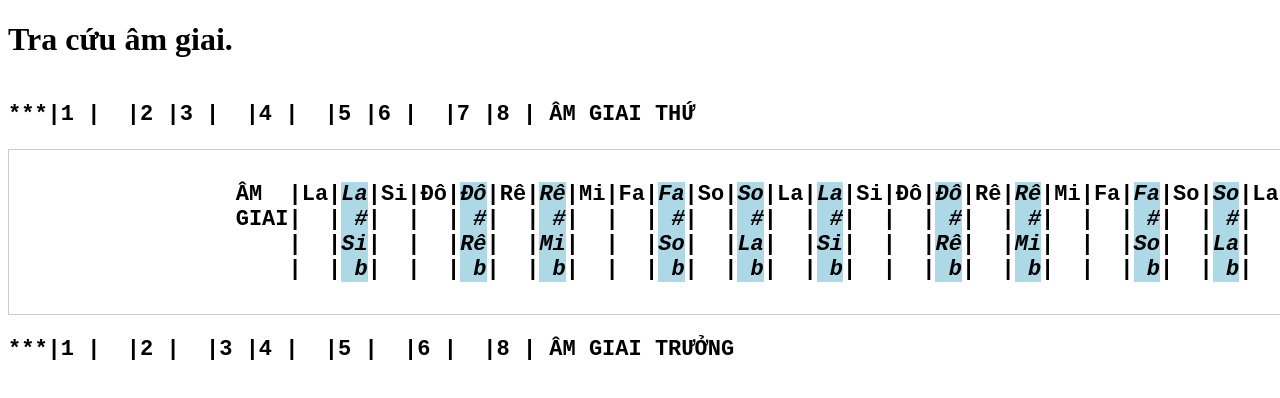
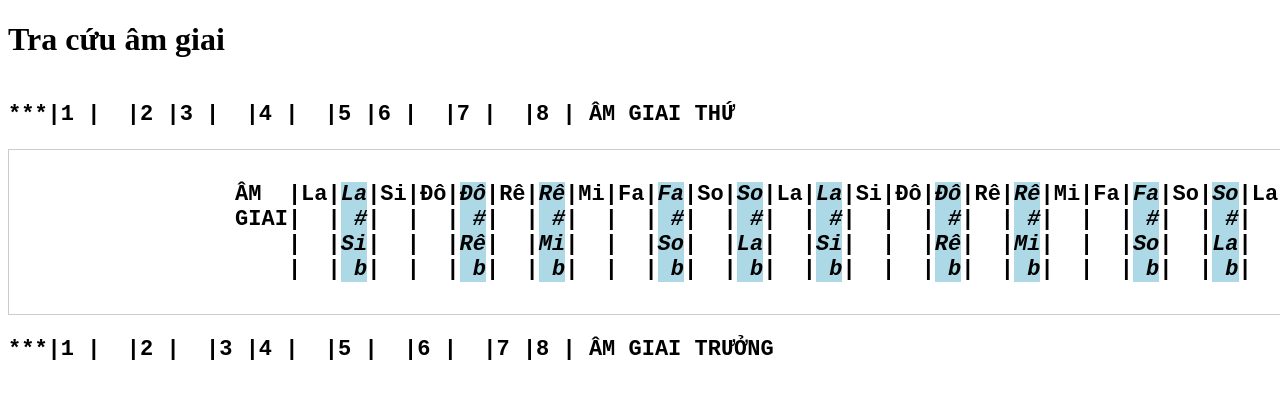
Before and after one commit to HoangLong23f3g2/tracuuamgiai, a plain HTML site: page index.html in a window 1280 px wide. Drawn offline with Linux system fonts and the light colour scheme.

Commit message:
Update index.html
444

```diff
--- a/index.html
+++ b/index.html
@@ -25,21 +25,21 @@
 </head>
 <body onload="scrollToMiddle()">
 
-    <h1>Tra cứu âm giai.</h1>
+    <h1>Tra cứu âm giai</h1>
 
     <div>
-        <p class="long-text"><b>***|1 |  |2 |3 |  |4 |  |5 |6 |  |7 |8 | ÂM GIAI THỨ</b></p>
+        <p class="long-text"><b>***|1 |  |2 |3 |  |4 |  |5 |6 |  |7 |  |8 | ÂM GIAI THỨ</b></p>
     </div>
 
     <div class="scroll-container scrollBox">
-        <p class="long-text"><b>                                                ÂM  |La|<span style="font-style: italic; background-color: lightblue;">La</span>|Si|Đô|<span style="font-style: italic; background-color: lightblue;">Đô</span>|Rê|<span style="font-style: italic; background-color: lightblue;">Rê</span>|Mi|Fa|<span style="font-style: italic; background-color: lightblue;">Fa</span>|So|<span style="font-style: italic; background-color: lightblue;">So</span>|La|<span style="font-style: italic; background-color: lightblue;">La</span>|Si|Đô|<span style="font-style: italic; background-color: lightblue;">Đô</span>|Rê|<span style="font-style: italic; background-color: lightblue;">Rê</span>|Mi|Fa|<span style="font-style: italic; background-color: lightblue;">Fa</span>|So|<span style="font-style: italic; background-color: lightblue;">So</span>|La|
-                                                GIAI|  |<span style="font-style: italic; background-color: lightblue;"> #</span>|  |  |<span style="font-style: italic; background-color: lightblue;"> #</span>|  |<span style="font-style: italic; background-color: lightblue;"> #</span>|  |  |<span style="font-style: italic; background-color: lightblue;"> #</span>|  |<span style="font-style: italic; background-color: lightblue;"> #</span>|  |<span style="font-style: italic; background-color: lightblue;"> #</span>|  |  |<span style="font-style: italic; background-color: lightblue;"> #</span>|  |<span style="font-style: italic; background-color: lightblue;"> #</span>|  |  |<span style="font-style: italic; background-color: lightblue;"> #</span>|  |<span style="font-style: italic; background-color: lightblue;"> #</span>|  |
-                                                    |  |<span style="font-style: italic; background-color: lightblue;">Si</span>|  |  |<span style="font-style: italic; background-color: lightblue;">Rê</span>|  |<span style="font-style: italic; background-color: lightblue;">Mi</span>|  |  |<span style="font-style: italic; background-color: lightblue;">So</span>|  |<span style="font-style: italic; background-color: lightblue;">La</span>|  |<span style="font-style: italic; background-color: lightblue;">Si</span>|  |  |<span style="font-style: italic; background-color: lightblue;">Rê</span>|  |<span style="font-style: italic; background-color: lightblue;">Mi</span>|  |  |<span style="font-style: italic; background-color: lightblue;">So</span>|  |<span style="font-style: italic; background-color: lightblue;">La</span>|  |
-                                                    |  |<span style="font-style: italic; background-color: lightblue;"> b</span>|  |  |<span style="font-style: italic; background-color: lightblue;"> b</span>|  |<span style="font-style: italic; background-color: lightblue;"> b</span>|  |  |<span style="font-style: italic; background-color: lightblue;"> b</span>|  |<span style="font-style: italic; background-color: lightblue;"> b</span>|  |<span style="font-style: italic; background-color: lightblue;"> b</span>|  |  |<span style="font-style: italic; background-color: lightblue;"> b</span>|  |<span style="font-style: italic; background-color: lightblue;"> b</span>|  |  |<span style="font-style: italic; background-color: lightblue;"> b</span>|  |<span style="font-style: italic; background-color: lightblue;"> b</span>|  |                               </b></p>
+        <p class="long-text"><b>                                                                                                                                           ÂM  |La|<span style="font-style: italic; background-color: lightblue;">La</span>|Si|Đô|<span style="font-style: italic; background-color: lightblue;">Đô</span>|Rê|<span style="font-style: italic; background-color: lightblue;">Rê</span>|Mi|Fa|<span style="font-style: italic; background-color: lightblue;">Fa</span>|So|<span style="font-style: italic; background-color: lightblue;">So</span>|La|<span style="font-style: italic; background-color: lightblue;">La</span>|Si|Đô|<span style="font-style: italic; background-color: lightblue;">Đô</span>|Rê|<span style="font-style: italic; background-color: lightblue;">Rê</span>|Mi|Fa|<span style="font-style: italic; background-color: lightblue;">Fa</span>|So|<span style="font-style: italic; background-color: lightblue;">So</span>|La|
+                                                                                                                                           GIAI|  |<span style="font-style: italic; background-color: lightblue;"> #</span>|  |  |<span style="font-style: italic; background-color: lightblue;"> #</span>|  |<span style="font-style: italic; background-color: lightblue;"> #</span>|  |  |<span style="font-style: italic; background-color: lightblue;"> #</span>|  |<span style="font-style: italic; background-color: lightblue;"> #</span>|  |<span style="font-style: italic; background-color: lightblue;"> #</span>|  |  |<span style="font-style: italic; background-color: lightblue;"> #</span>|  |<span style="font-style: italic; background-color: lightblue;"> #</span>|  |  |<span style="font-style: italic; background-color: lightblue;"> #</span>|  |<span style="font-style: italic; background-color: lightblue;"> #</span>|  |
+                                                                                                                                               |  |<span style="font-style: italic; background-color: lightblue;">Si</span>|  |  |<span style="font-style: italic; background-color: lightblue;">Rê</span>|  |<span style="font-style: italic; background-color: lightblue;">Mi</span>|  |  |<span style="font-style: italic; background-color: lightblue;">So</span>|  |<span style="font-style: italic; background-color: lightblue;">La</span>|  |<span style="font-style: italic; background-color: lightblue;">Si</span>|  |  |<span style="font-style: italic; background-color: lightblue;">Rê</span>|  |<span style="font-style: italic; background-color: lightblue;">Mi</span>|  |  |<span style="font-style: italic; background-color: lightblue;">So</span>|  |<span style="font-style: italic; background-color: lightblue;">La</span>|  |
+                                                                                                                                               |  |<span style="font-style: italic; background-color: lightblue;"> b</span>|  |  |<span style="font-style: italic; background-color: lightblue;"> b</span>|  |<span style="font-style: italic; background-color: lightblue;"> b</span>|  |  |<span style="font-style: italic; background-color: lightblue;"> b</span>|  |<span style="font-style: italic; background-color: lightblue;"> b</span>|  |<span style="font-style: italic; background-color: lightblue;"> b</span>|  |  |<span style="font-style: italic; background-color: lightblue;"> b</span>|  |<span style="font-style: italic; background-color: lightblue;"> b</span>|  |  |<span style="font-style: italic; background-color: lightblue;"> b</span>|  |<span style="font-style: italic; background-color: lightblue;"> b</span>|  |                                                                                                                          </b></p>
     </div>
 
     <div>
-        <p class="long-text"><b>***|1 |  |2 |  |3 |4 |  |5 |  |6 |  |8 | ÂM GIAI TRƯỞNG </b></p>
+        <p class="long-text"><b>***|1 |  |2 |  |3 |4 |  |5 |  |6 |  |7 |8 | ÂM GIAI TRƯỞNG </b></p>
     </div>
 
     <script>
```
